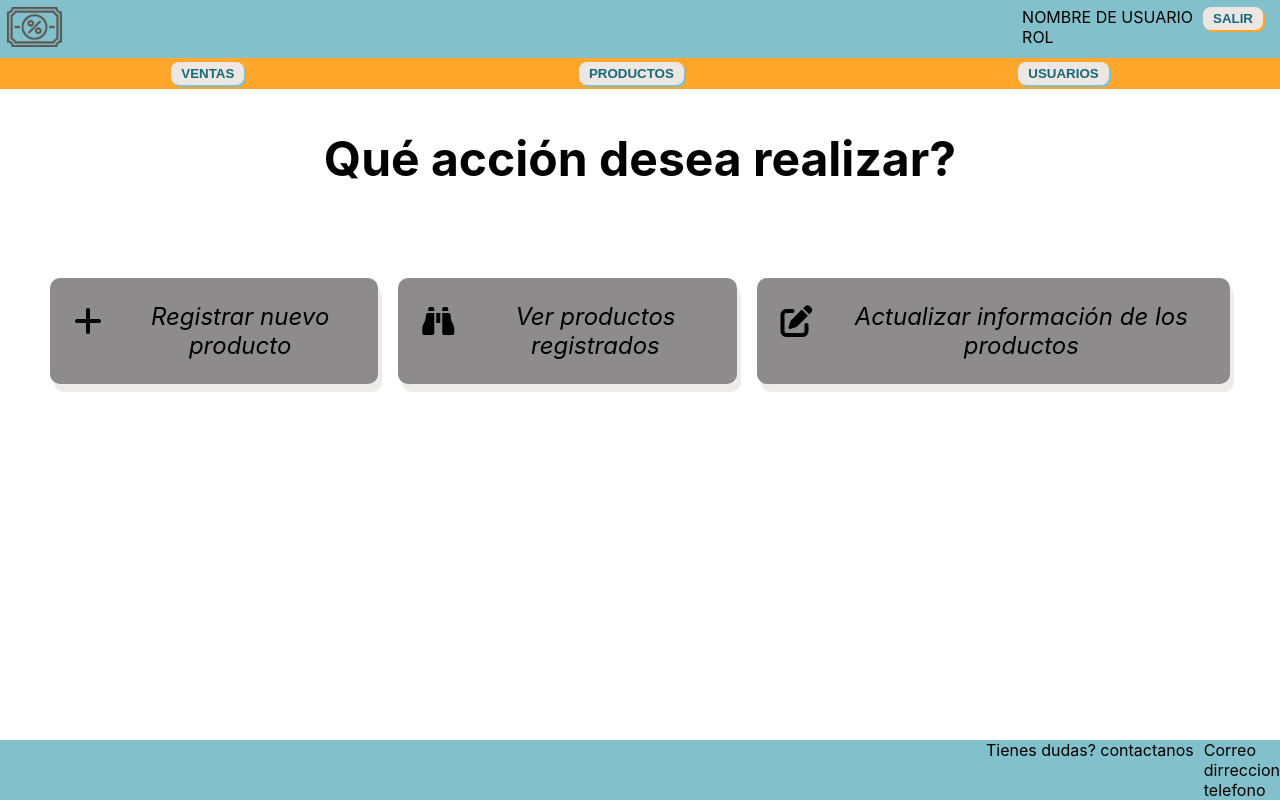
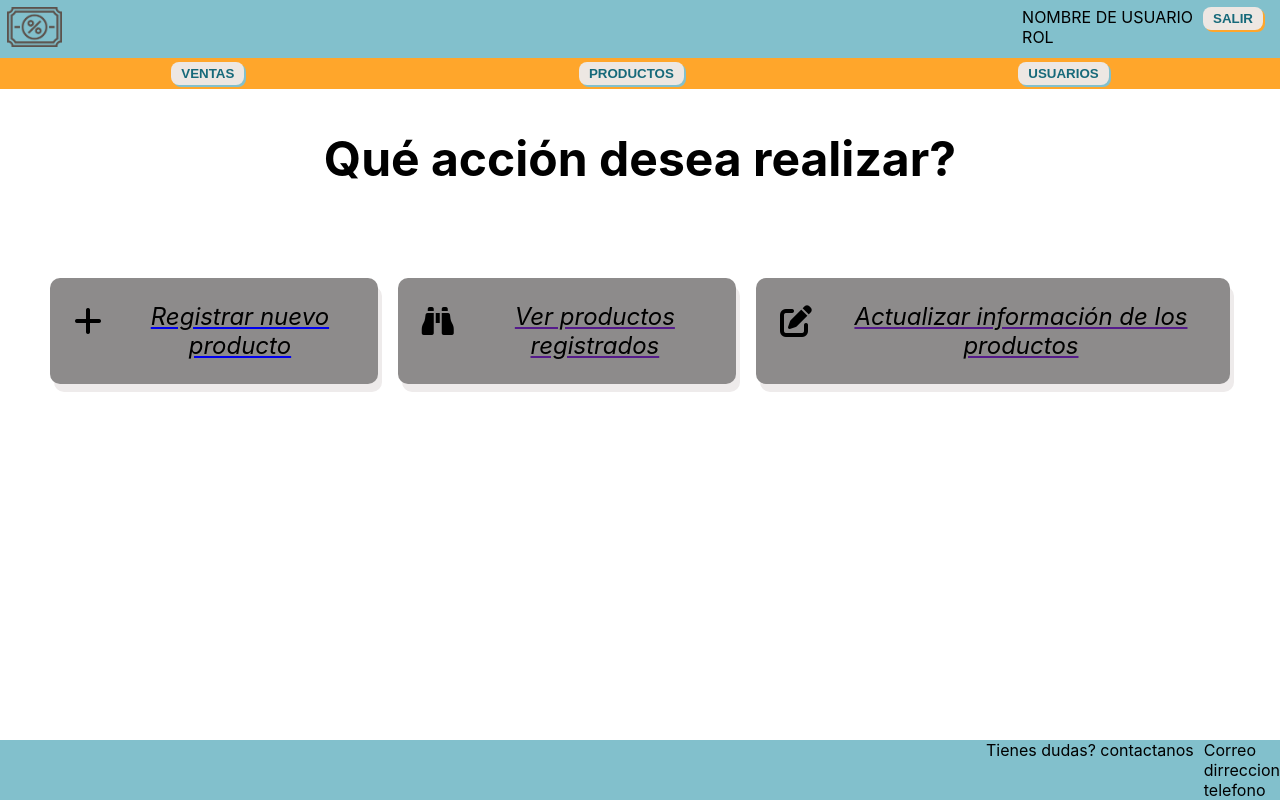
Before and after one commit to OskrGutierrez/ProyectoCiclo3SD, a React (Create React App) app: page /moduloProductos in a window 1280 px wide. Built offline with nearby package versions, Linux system fonts and the light colour scheme.

Commit message:
Actualización moduloProduto

```diff
--- a/src/App.jsx
+++ b/src/App.jsx
@@ -1,4 +1,5 @@
 import './styles/App.css';
+import './styles/ProductStyles.css';
 import React from "react";
 import {
   BrowserRouter as Router,
@@ -8,8 +9,9 @@ import {
 import ModuloVentas from './pages/moduloVentas';
 import Inicio from './pages/Inicio';
 import ModuloUsuarios from './pages/moduloUsuarios';
-import ModuloProductos from './pages/moduloProductos';
+import PrincipalProductos from './pages/moduloPrueba/PrincipalProductos';
 import MainLayout from './layouts/MainLayout';
+import RegistrarProducto from './pages/moduloPrueba/RegistrarProducto';
 
 function App() {
   return (
@@ -24,8 +26,15 @@ function App() {
             </Route>
 
             <Route path="/moduloProductos" exact>
-              <ModuloProductos />
+              <PrincipalProductos />
             </Route>
+
+            <Route path="/RegistrarProducto" exact>
+              <RegistrarProducto />
+            </Route>
+
+
+
 
             <Route path="/moduloUsuarios" exact>
               <ModuloUsuarios />
--- a/src/components/OpctionsProduct.jsx
+++ b/src/components/OpctionsProduct.jsx
@@ -1,16 +1,23 @@
+import {Link} from 'react-router-dom'
 
-function OpctionsProduct(props){
-    return(
+function OpctionsProduct(props) {
+    return (
 
-            <li className='opctionContainer'>
+        <li>
+            <Link to={props.productPage}>
+                <div className='opctionContainer'>
+
                     <div className='setupIconOP'>
                         <i className={props.iconOP}></i>
                     </div>
 
+
                     <div className='secondaryTitle'>
-                    <span >{props.secondTitle}</span>
+                        {props.secondTitle}
                     </div>
 
+                </div>
+            </Link>
         </li>
     )
 }
--- a/src/pages/moduloProductos.jsx
+++ /dev/null
@@ -1,16 +0,0 @@
-import OpctionsProduct from "../components/OpctionsProduct";
-
-
-function ModuloProductos(){
-    return (
-        <div>
-            <div className='mainTitle'>Qué acción desea realizar?</div>
-            <ul className='productOpctionsContainer'>
-                <OpctionsProduct secondTitle='Registrar nuevo producto' iconOP='fas fa-plus'/>
-                <OpctionsProduct secondTitle='Ver productos registrados' iconOP='fas fa-binoculars'/>
-                <OpctionsProduct secondTitle='Actualizar información de los productos' iconOP='fas fa-edit'/>
-            </ul>
-        </div>
-    )
-}
-export default ModuloProductos;
--- /dev/null
+++ b/src/pages/moduloPrueba/PrincipalProductos.jsx
@@ -0,0 +1,16 @@
+import OpctionsProduct from "../../components/OpctionsProduct";
+
+
+function principalProductos(){
+    return (
+        <>
+            <div className='mainTitle'>Qué acción desea realizar?</div>
+            <ul className='productOpctionsContainer'>
+                <OpctionsProduct secondTitle='Registrar nuevo producto' iconOP='fas fa-plus' productPage='RegistrarProducto'/>
+                <OpctionsProduct secondTitle='Ver productos registrados' iconOP='fas fa-binoculars'/>
+                <OpctionsProduct secondTitle='Actualizar información de los productos' iconOP='fas fa-edit'/>
+            </ul>
+        </>
+    )
+}
+export default principalProductos;
--- /dev/null
+++ b/src/pages/moduloPrueba/RegistrarProducto.jsx
@@ -0,0 +1,18 @@
+
+
+
+function RegistrarProducto(){
+    return (
+        <div>
+            <header></header>
+
+            <main>
+                <div className='mainTitle'>Registro de producto?</div>
+            </main>
+
+            <footer></footer>
+
+        </div>
+    )
+}
+export default RegistrarProducto;
--- a/src/styles/App.css
+++ b/src/styles/App.css
@@ -76,48 +76,3 @@ ul{
   height: 100%;
   overflow-y: scroll;
 }
-
-.productOpctionsContainer{
-  display: flex;
-  justify-content: space-between;
-  padding: 5vh;
-}
-
-.opctionContainer{
-  margin: 10px;
-  background-color: rgb(141, 139, 139);
-  border-bottom-left-radius: 10px;
-  border-bottom-right-radius: 10px;
-  border-top-right-radius: 10px;
-  border-top-left-radius: 10px;
-  box-shadow: 4px 8px rgb(238, 235, 235);
-  display: flex;
-}
-
-.opctionContainer:hover{
-  cursor: pointer;
-  transform: scale(1.07);
-}
-
-.mainTitle{
-  color: black;
-  font-size:6vh;
-  font-weight: bolder;
-  padding: 40px;
-  text-align: center;
-}
-
-.secondaryTitle{
-  color:black;
-  font-size: 3vh;
-  font-style: oblique;
-  text-align: center;
-  padding: 3vh;
-}
-
-.setupIconOP{
-  color: black;
-  font-size: 4vh;
-  padding: 3vh;
-  padding-right: 0vh;
-}
--- a/src/styles/ProductStyles.css
+++ b/src/styles/ProductStyles.css
@@ -35,6 +35,7 @@
     font-style: oblique;
     text-align: center;
     padding: 3vh;
+    text-decoration-line:none;
   }
 
   .setupIconOP{
```
Lines whose indentation alone changed are shown as unchanged.
